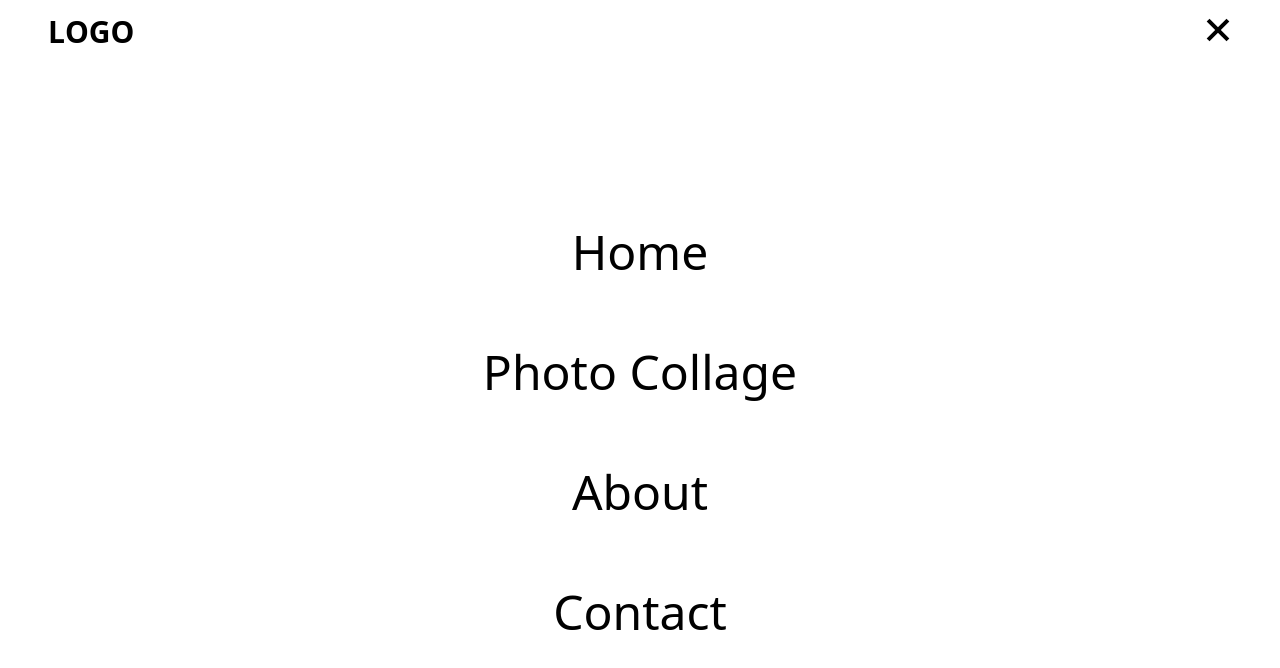
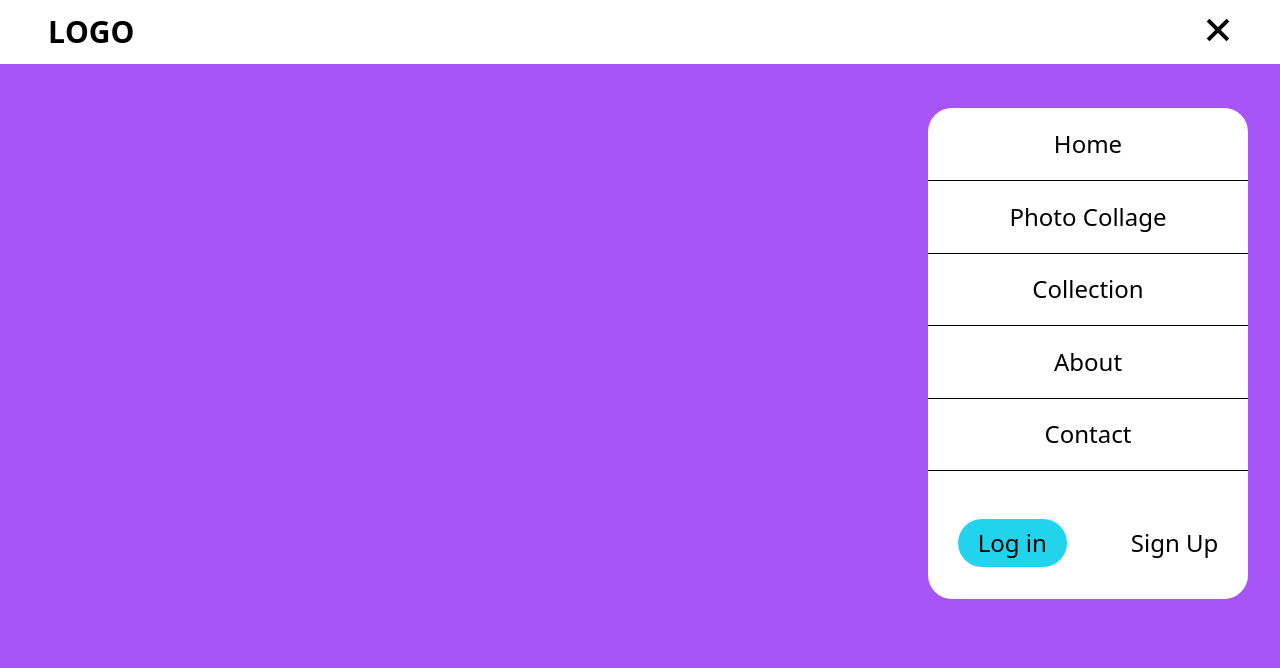
Before and after one commit to corny775/haxplore_ps2, a Next.js app: page /Hero in a window 1280 px wide. Both pictures are taken after a click on the element 1218 px from the left and 28 px from the top of the page. Shown: the top 668 px of the page. Built offline with nearby package versions, Linux system fonts and the light colour scheme.

Commit message:
shortened the navbar

```diff
--- a/src/app/components/Navbar.js
+++ b/src/app/components/Navbar.js
@@ -12,22 +12,21 @@ export const Navbar = () => {
   }
 
   useEffect(() => {
-
     if (menu) {
-
+      // Animate hamburger bars into "X"
       gsap.to('.bars div:nth-child(1)', {
         rotation: 45,
         translateY: 2,
-        y:6,
+        y: 6,
         ease: 'power2.inOut',
       })
       gsap.to('.bars div:nth-child(2)', {
         rotation: -45,
-        y:-6,
+        y: -6,
         ease: 'power2.inOut',
       })
 
-
+      // Show home menu with fade-in effect
       gsap.to('.home', {
         opacity: 1,
         visibility: 'visible',
@@ -35,7 +34,7 @@ export const Navbar = () => {
         ease: 'power2.inOut',
       })
     } else {
-
+      // Reset hamburger bars to original state
       gsap.to('.bars div:nth-child(1)', {
         rotation: 0,
         translateY: 0,
@@ -47,18 +46,21 @@ export const Navbar = () => {
         ease: 'power2.inOut',
       })
 
-
+      // Fade-out home menu, then hide it after opacity transition is complete
       gsap.to('.home', {
-        startAt: {opacity: 0},
-        visibility: 'hidden',
+        opacity: 0,
         duration: 0.5,
         ease: 'power2.inOut',
+        onComplete: () => {
+          gsap.set('.home', { visibility: 'hidden' })
+        }
       })
     }
   }, [menu])
 
   return (
     <div className="bg-white h-[5vw] w-full flex items-center justify-between px-12 fixed z-[999]">
+      {/* Logo Section */}
       <div className="">
         <h1 className="text-3xl font-semibold flex">
           <div className="logo">L</div>
@@ -68,18 +70,45 @@ export const Navbar = () => {
         </h1>
       </div>
 
-      <div onClick={toggle}>
-        <button className="bars space-y-1">
-          <div className="h-1 w-7 bg-black"></div>
-          <div className="h-1 w-7 bg-black"></div>
-        </button>
+      {/* Hamburger Icon */}
+      <div>
+        <div onClick={toggle} className="">
+          <button className="bars space-y-1">
+            <div className="h-1 w-7 bg-black"></div>
+            <div className="h-1 w-7 bg-black"></div>
+          </button>
+        </div>
+
+        {/* Menu Section - Positioned below the bars */}
+        <div className={`home fixed w-80 mt-16 mr-8 right-0 transition-all duration-300`}>
+          <ul className="flex flex-col w-full bg-white rounded-3xl">
+            <li className="inline-block text-2xl text-center py-5 hover:text-zinc-500">
+              <Link href={'/'}>Home</Link>
+            </li>
+            <div className="inline-block h-[.5px] w-full bg-black"></div>
+            <li className="inline-block text-2xl text-center py-5 hover:text-zinc-500">
+              <Link href={'#'}>Photo Collage</Link>
+            </li>
+            <div className="inline-block h-[.5px] w-full bg-black"></div>
+            <li className="inline-block text-2xl text-center py-5 hover:text-zinc-500">
+              <Link href={'#'}>Collection</Link>
+            </li>
+            <div className="inline-block h-[.5px] w-full bg-black"></div>
+            <li className="inline-block text-2xl text-center py-5 hover:text-zinc-500">
+              <Link href={'#'}>About</Link>
+            </li>
+            <div className="inline-block h-[.5px] w-full bg-black"></div>
+            <li className="inline-block text-2xl text-center py-5 hover:text-zinc-500">
+              <Link href={'#'}>Contact</Link>
+            </li>
+            <div className="inline-block h-[.5px] w-full bg-black"></div>
+            <div className="text-center mt-12 space-x-16 pb-8">
+              <button className="text-2xl bg-cyan-400 p-5 py-2 rounded-full hover:text-white">Log in</button>
+              <button className="text-2xl hover:text-zinc-500">Sign Up</button>
+            </div>
+          </ul>
+        </div>
       </div>
-      <ul className={`home fixed top-[5vw] left-0 h-screen w-full flex flex-col bg-white transition-all py-32`}>
-        <li className="inline-block mx-4 text-5xl text-center py-9"><Link href={'#'}>Home</Link></li>
-        <li className="inline-block mx-4 text-5xl text-center py-9"><Link href={'#'}>Photo Collage</Link></li>
-        <li className="inline-block mx-4 text-5xl text-center py-9"><Link href={'#'}>About</Link></li>
-        <li className="inline-block mx-4 text-5xl text-center py-9"><Link href={'#'}>Contact</Link></li>
-      </ul>
     </div>
   )
 }
```
